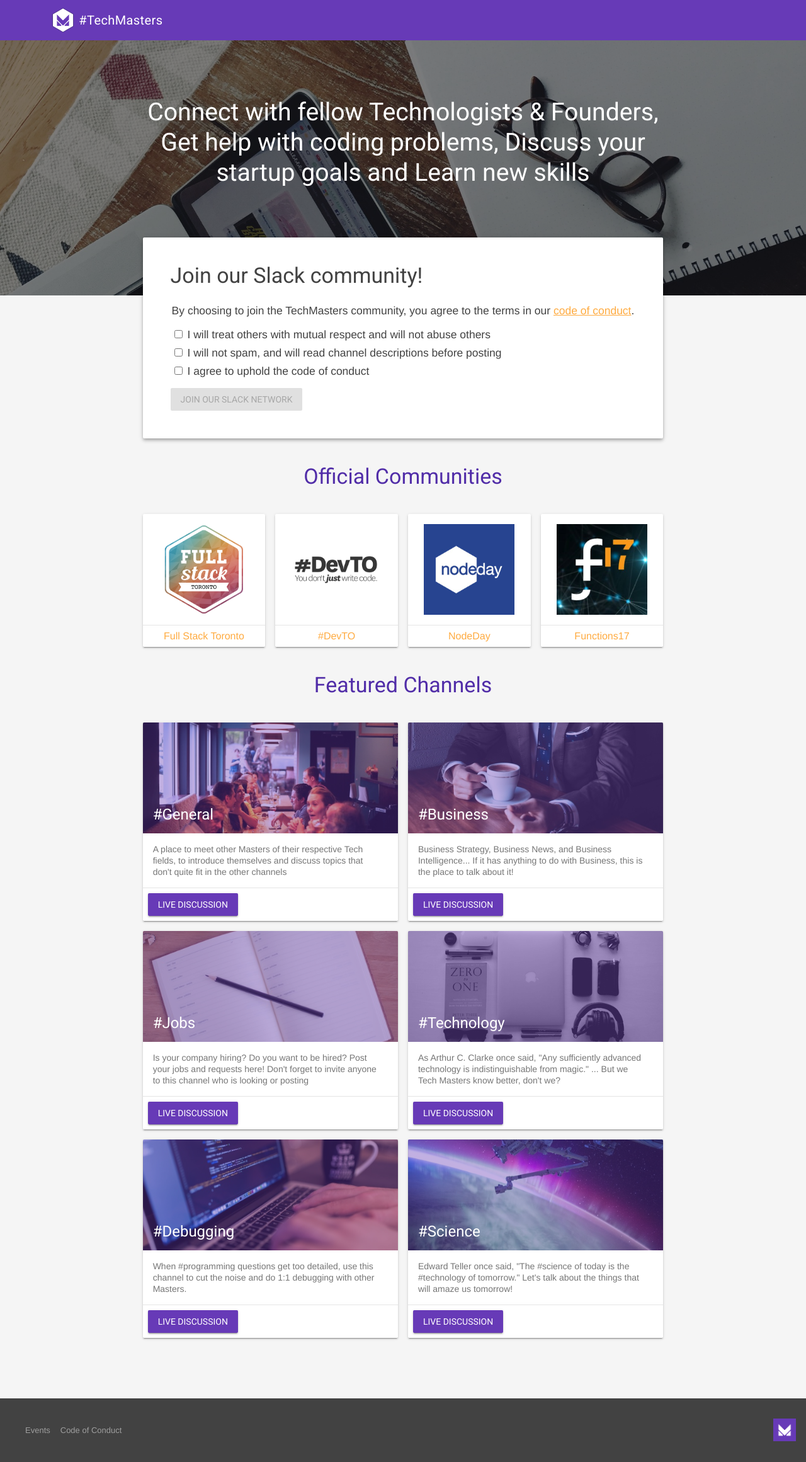
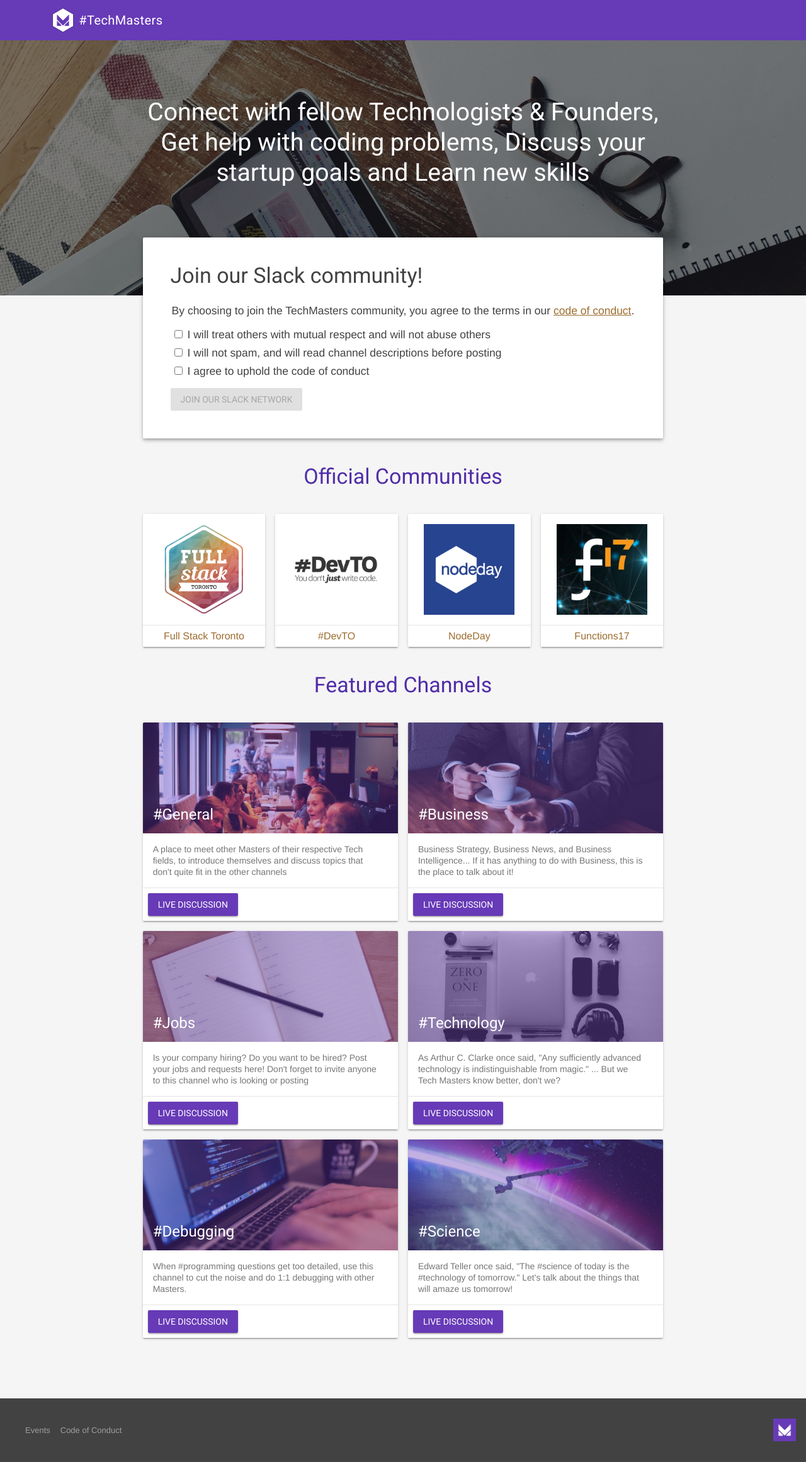
Before and after one commit to TechnologyMasters/techmasters.chat, a Jekyll site: the page built from index.html, in a window 1280 px wide. Shown: the whole page at 63% size. Built offline with Jekyll 4.4.1, drawn with Linux system fonts in a browser that asks for light colours.

Commit message:
fix: add colour contrast to links (#84)

```diff
--- a/_sass/_base.scss
+++ b/_sass/_base.scss
@@ -14,3 +14,11 @@ h2 {
   font-size: 2.8rem;
   margin: 0;
 }
+
+a {
+ color: #9c6c2d;
+
+ &:hover {
+   text-decoration: none;
+ }
+}
```
